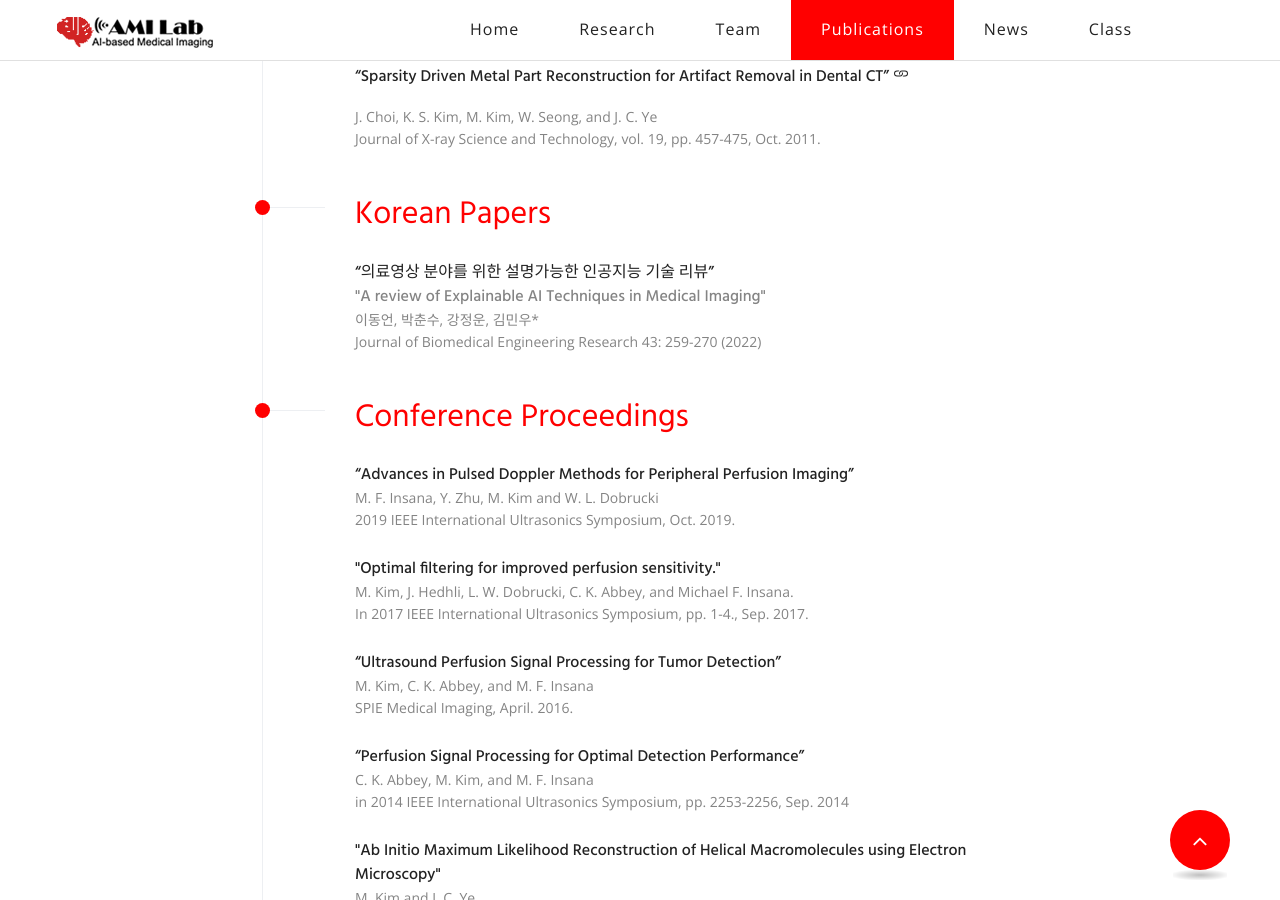
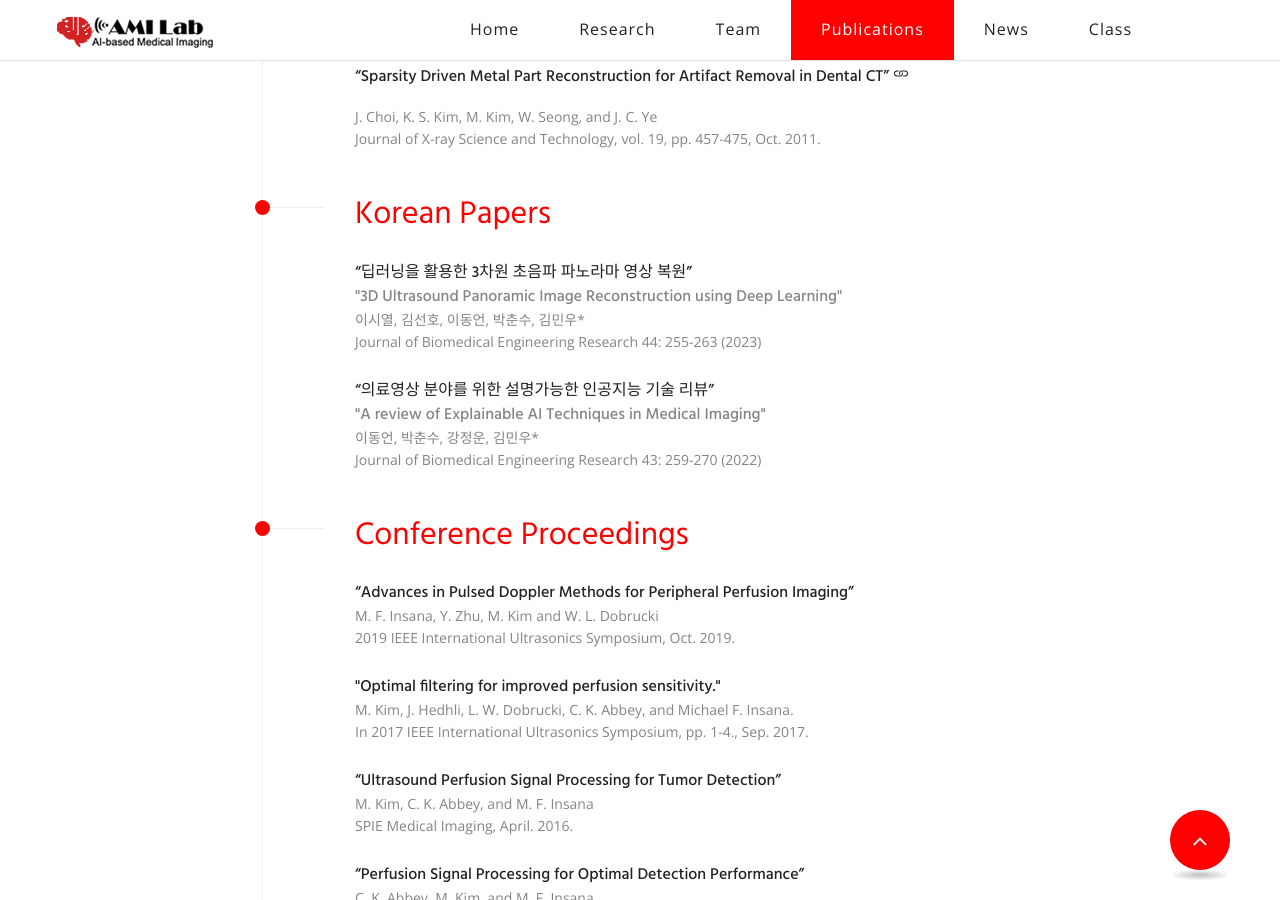
Before and after one commit to pnu-amilab/pnu-amilab.github.io, a Jekyll site: the page built from publication.html, in a window 1280 px wide and 900 px high, scrolled down 2796 px. Built offline with Jekyll 4.4.1, drawn with Linux system fonts in a browser that asks for light colours; some web fonts are replaced.

Commit message:
“딥러닝을 활용한 3차원 초음파 파노라마 영상 복원” 추가

```diff
--- a/publication.html
+++ b/publication.html
@@ -359,6 +359,18 @@ title: Publication
                             <div class="year-name">
                                 <h2 style="color: red;">Korean Papers</h2>
                             </div>
+
+                            <div class="single-item" style="padding-left: 0px;">
+                                <h5 name="딥러닝을 활용한 3차원 초음파 파노라마 영상 복원">
+                                    “딥러닝을 활용한 3차원 초음파 파노라마 영상 복원”
+                                </h5>
+                                <h5 style="color: #848484;">"3D Ultrasound Panoramic Image Reconstruction using Deep Learning"</h5>
+                                <div class="text">
+                                    이시열, 김선호, 이동언, 박춘수, 김민우*
+                                    <br>
+                                    Journal of Biomedical Engineering Research 44: 255-263 (2023)
+                                </div>
+                            </div>
                             <div class="single-item" style="padding-left: 0px;">
                                 <!-- <figure class="image-box"><a href="#"><img src="images/resource/book-1.jpg" alt=""></a></figure> -->
                                 <h5 name="의료영상 분야를 위한 설명가능한 인공지능 기술 리뷰">
```
